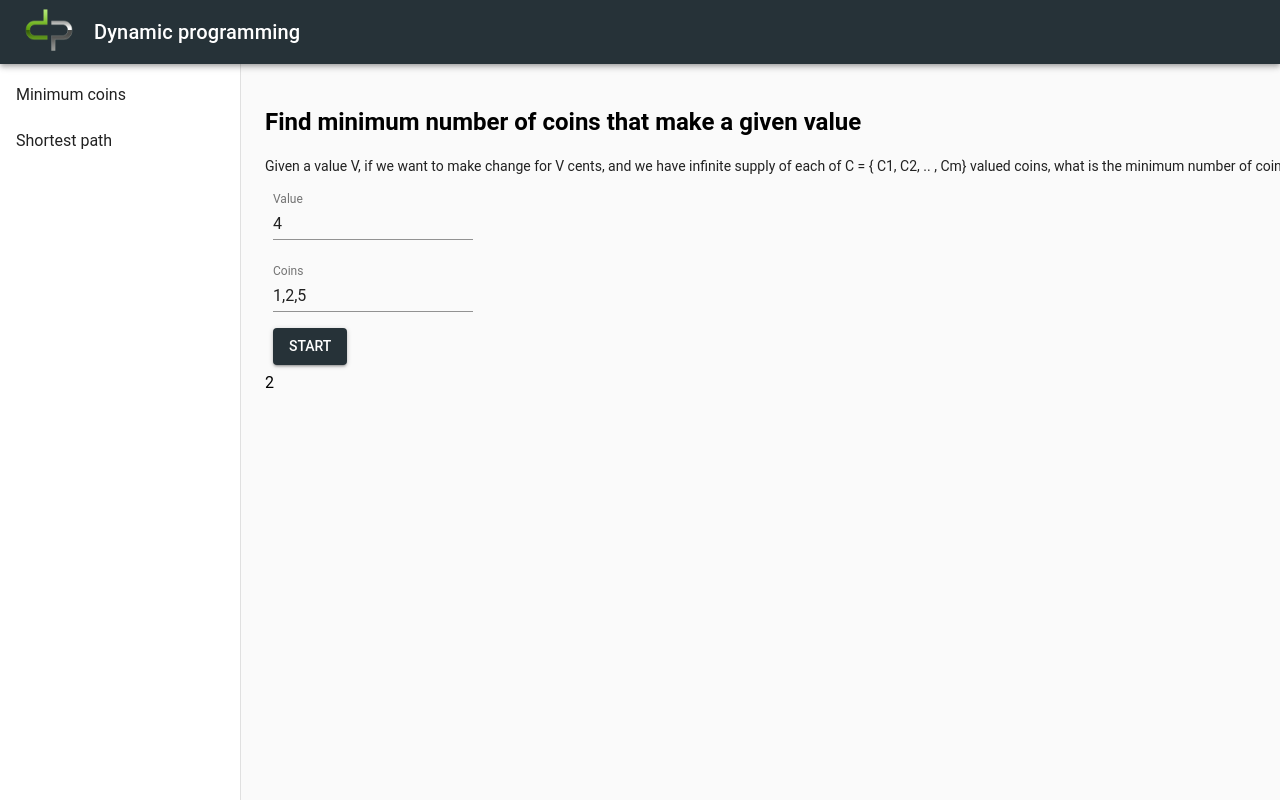
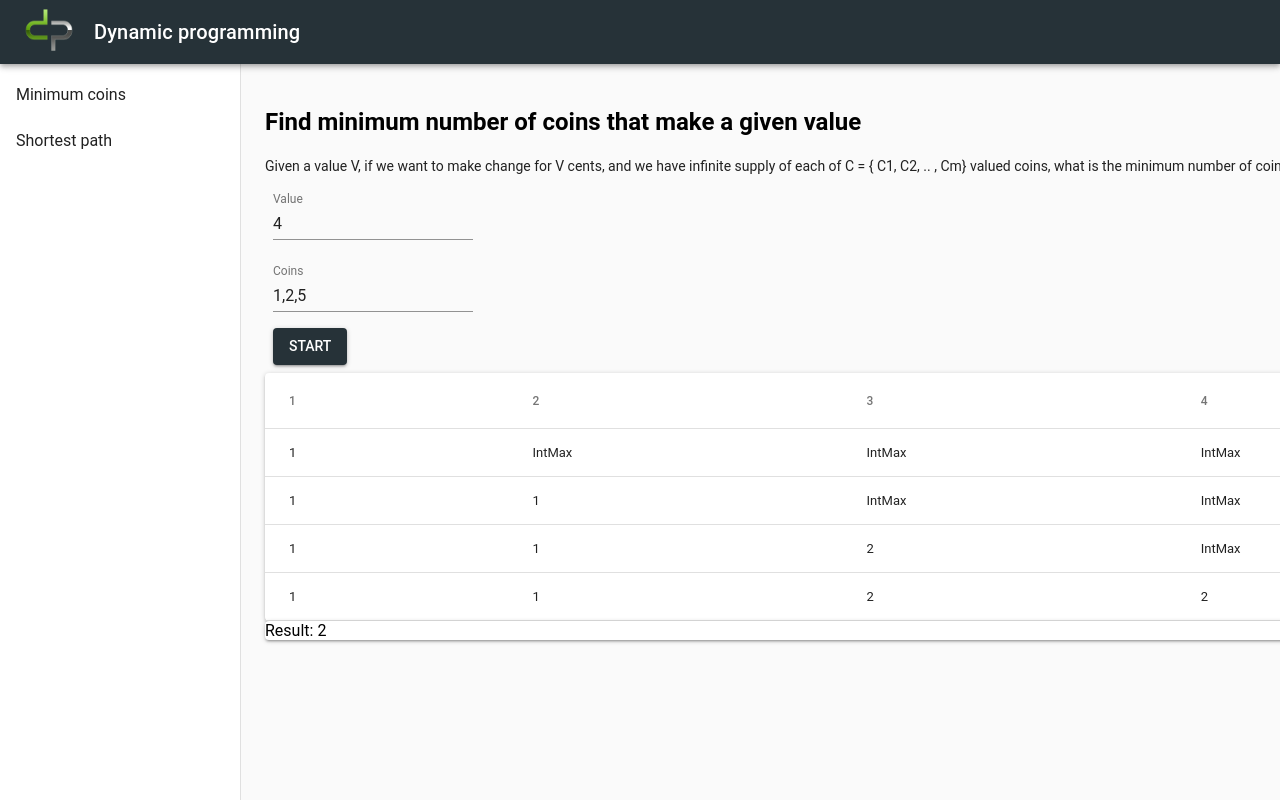
Before and after one commit to TomNere/dp-learn, a React (Create React App) app in the folder dp-learn/: page /mainpage in a window 1280 px wide. Both pictures are taken after a click on the button "START". Built offline with nearby package versions, Linux system fonts and the light colour scheme.

Commit message:
Simple table to Coins added.

```diff
--- a/dp-learn/src/components/examples/Coins.tsx
+++ b/dp-learn/src/components/examples/Coins.tsx
@@ -1,6 +1,6 @@
 import * as React from 'react';
 
-import { Button, Grid, TextField, Typography } from '@material-ui/core';
+import { Button, Grid, Paper, Table, TableBody, TableCell, TableHead, TableRow, TextField, Typography } from '@material-ui/core';
 import { Theme, WithStyles, createStyles, withStyles } from '@material-ui/core/styles';
 
 import myTheme from '../../styles/index';
@@ -9,6 +9,9 @@ interface ICoinsState {
     givenValue: number
     givenCoins: string
     result: string
+    eval: boolean
+    cols: number
+    rows: number[][]
 }
 
 type AllProps =
@@ -28,9 +31,18 @@ const styles = (theme: Theme) => createStyles({
         margin: theme.spacing.unit,
         backgroundColor: myTheme.palette.primary.main
     },
+    table: {
+        minWidth: 700,
+    },
+    row1: {
+        backgroundColor: 'blue',
+        borderColor: 'green',
+        borderWidth: 5
+    },
+    row2: {
+        backgroundColor: 'red'
+    }
 });
-
-
 
 class Coins extends React.Component<AllProps, ICoinsState> {
 
@@ -39,7 +51,10 @@ class Coins extends React.Component<AllProps, ICoinsState> {
         this.state = {
             givenValue: 4,
             givenCoins: "1,2,5",
-            result: ""
+            result: "",
+            eval: false,
+            cols: 0,
+            rows: [],
         }
         this.handleValue = this.handleValue.bind(this);
         this.handleCoins = this.handleCoins.bind(this);
@@ -80,9 +95,23 @@ class Coins extends React.Component<AllProps, ICoinsState> {
                     <Button variant="contained" color="primary" className={classes.button} onClick={this.evaluate}>
                         Start
                     </Button>
-                    {(this.state.result !== "") &&
+                    {(this.state.eval === true) &&
                         <div>
-                            {this.state.result}
+                            <Paper>
+                                <Table className={classes.table}>
+                                    <TableHead>
+                                        <TableRow>
+                                            {this.tableHead(this.state.givenValue)}
+                                        </TableRow>
+                                    </TableHead>
+                                    <TableBody>
+                                        {this.tableBody()}
+                                    </TableBody>
+                                </Table>
+                            </Paper>
+                            <Paper>
+                                {this.state.result}
+                            </Paper>
                         </div>
                     }
                 </Grid>
@@ -110,6 +139,7 @@ class Coins extends React.Component<AllProps, ICoinsState> {
     private evaluate = () => {
         // Get coins
         //  log: string = "Coins: ";
+        this.setState({rows: []});
 
         const givenCoins: number[] = [];
         for (const coin of this.state.givenCoins.split(",")) {
@@ -117,7 +147,7 @@ class Coins extends React.Component<AllProps, ICoinsState> {
                 givenCoins.push(+coin);
             }
             else {
-                this.setState({result: "Error"});
+                this.setState({ result: "Error" });
                 return;
             }
         }
@@ -126,7 +156,6 @@ class Coins extends React.Component<AllProps, ICoinsState> {
         const GIVEN_VALUE = this.state.givenValue;
         const COINS_NUMBER = givenCoins.length;
         // log += "coins length = " += this
-        const MAX_INT = 99999;
 
         // table[i] will be storing
         // the minimum number of coins
@@ -141,7 +170,7 @@ class Coins extends React.Component<AllProps, ICoinsState> {
         // Initialize all table
         // values as Infinite
         for (let i = 1; i <= GIVEN_VALUE; i++) {
-            table[i] = MAX_INT;
+            table[i] = Number.MAX_VALUE;
         }
 
         // Compute minimum coins
@@ -157,23 +186,95 @@ class Coins extends React.Component<AllProps, ICoinsState> {
 
                     const subRes: number = table[i - givenCoins[j]];
 
-                    if ((subRes !== MAX_INT) && (subRes + 1 < table[i])) {
+                    if ((subRes !== Number.MAX_VALUE) && (subRes + 1 < table[i])) {
                         table[i] = subRes + 1;
                     }
                 }
 
             }
-            // log += "Table content: ";
+            const tmp = [0];
 
-                // for (let g = 0; g <= GIVEN_VALUE; g++) {
-                //     log += table[g];
-                //     log += ",";
-                // }
-                // log += "\n";
+            for (let k = 1; k <= GIVEN_VALUE ; k++) {
+                tmp.push(table[k]);
+            }
+
+            this.setState(prevState => ({
+                rows: [...prevState.rows, tmp]
+            }));
+
         }
         // this.setState({ result: log });
 
-         this.setState({ result: table[GIVEN_VALUE].toString() });
+        this.setState({ result: "Result: " + table[GIVEN_VALUE].toString() });
+        this.setState({ eval: true });
+    }
+
+    private tableHead = (cols: number) => {
+        const table = [];
+
+        for (let i = 1; i <= cols; i++) {
+            table.push(<TableCell>{i}</TableCell>);
+        }
+
+        // for (let i = 1; i <= cols; i++) {
+        //     table.push(<tr>
+        //         {
+        //             //inner loop to create columns
+        //         }
+        //     </tr>)
+        // }
+        return table;
+
+        // return TableHead(
+        //     for () {
+        //     <TableCell>Dessert (100g serving)</TableCell>
+        //         <TableCell numeric={true}>Calories</TableCell>
+        //         <TableCell numeric={true}>Fat (g)</TableCell>
+        //         <TableCell numeric={true}>Carbs (g)</TableCell>
+        //         <TableCell numeric={true}>Protein (g)</TableCell>
+        //     </TableRow >
+        // }
+        // )
+    }
+
+    private tableBody = () => {
+
+        const body = [];
+
+        for (let i = 0; i < this.state.rows.length; i++) {
+            const key: string = "cycle: " + { i };
+            const row = [];
+
+            for (let j = 1; j <= this.state.givenValue; j++) {
+                let cell = "IntMax";
+
+                if (this.state.rows[i][j] !== Number.MAX_VALUE) {
+                    cell = this.state.rows[i][j].toString();
+                }
+
+                row.push(
+                    <TableCell>{cell}</TableCell>
+                );
+            }
+
+            body.push(
+                <TableRow key={key}>
+                    {row}
+                </TableRow>
+            );
+        }
+
+        return body;
+
+        // <TableRow key={row.id}>
+        //     <TableCell component="th" scope="row">
+        //         {row.name}
+        //     </TableCell>
+        //     <TableCell numeric>{row.calories}</TableCell>
+        //     <TableCell numeric>{row.fat}</TableCell>
+        //     <TableCell numeric>{row.carbs}</TableCell>
+        //     <TableCell numeric>{row.protein}</TableCell>
+        // </TableRow>
     }
 }
 
```
